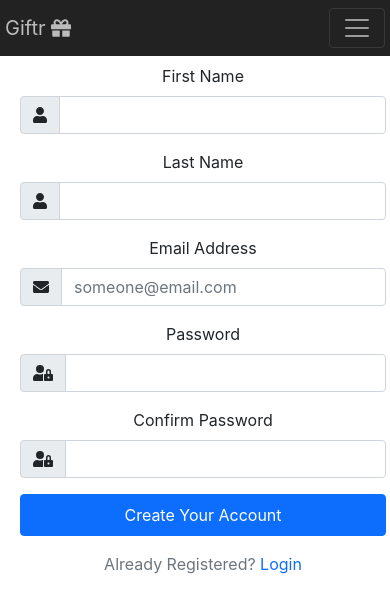
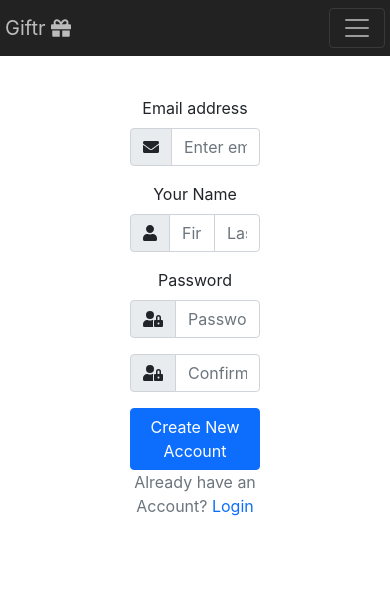
Before and after one commit to Draxy-au/giftr, a React (Create React App) app: page /register in a window 390 px wide. Shown: the top 612 px of the page. Built offline with nearby package versions, Linux system fonts and the light colour scheme.

Commit message:
Created login forms. Need to add css for responsiveness

```diff
--- a/src/Components/Login/Login.css
+++ b/src/Components/Login/Login.css
@@ -1,6 +1,16 @@
-.btn-facebook {
-  background: #405D9D;
-  border: none;
+.login-title {
+  display:flex;
+  align-items: center;
+  justify-content: center;
+  width: 100%;
+}
+
+.login-form-parent {
+  display: flex;
+  align-items: center;
+  justify-content: center;
+  width: 100%;
+  padding-top: 20px;
 }
 
 .nodecoration {
--- a/src/Components/Login/Login.js
+++ b/src/Components/Login/Login.js
@@ -1,4 +1,5 @@
 import React from "react";
+import { Form, Button, InputGroup } from "react-bootstrap";
 import { FontAwesomeIcon } from "@fortawesome/react-fontawesome";
 import { faEnvelope, faUserLock } from "@fortawesome/free-solid-svg-icons";
 
@@ -9,55 +10,39 @@ export default function Login() {
   const emailIcon = <FontAwesomeIcon icon={faEnvelope} />;
   const passwordIcon = <FontAwesomeIcon icon={faUserLock} />;
   return (
-    <div className="container m-2">
-      <div className="col-md-7 col-lg-6 ml-auto">
-        <form className="row g-3">
-          <div className="col-12">
-            <label htmlFor="inputAddress" className="form-label">
-              Email Address
-            </label>
-            <div className="input-group">
-              <div className="input-group-text">{emailIcon}</div>
-              <input
-                type="email"
-                className="form-control"
-                id="inputAddress"
-                placeholder="someone@email.com"
-              />
-            </div>
-          </div>
-          <div className="col-12">
-            <label htmlFor="inputPassword" className="form-label">
-              Password
-            </label>
-            <div className="input-group">
-              <div className="input-group-text">{passwordIcon}</div>
-              <input
-                type="password"
-                className="form-control"
-                id="inputAddress"
-                placeholder="********"
-              />
-            </div>
-          </div>
-          <div className="col-12 mx-auto mb-0">
-            <button
-              type="submit"
-              className="col-12 btn btn-primary btn-block py-2"
-            >
-              Login To Your Account
-            </button>
-          </div>
-          <div className="text-center w-100">
-            <p className="text-muted font-weight-bold">
-              Not Signed Up?{" "}
-              <Link to="/register" className="text-primary ml-2 nodecoration">
-                Register
-              </Link>
-            </p>
-          </div>
-        </form>
+    <>
+      <div className="login-title">
+        <h1>Login</h1>
       </div>
-    </div>
+      <div className="login-form-parent">
+        <Form className="col-4">
+          <Form.Group className="mb-3" controlId="formBasicEmail">
+            <Form.Label>Email address</Form.Label>
+            <InputGroup className="mb-3">
+              <InputGroup.Text>{emailIcon}</InputGroup.Text>
+              <Form.Control type="email" placeholder="Enter email" />
+            </InputGroup>
+          </Form.Group>
+
+          <Form.Group className="mb-3" controlId="formBasicPassword">
+            <Form.Label>Password</Form.Label>
+            <InputGroup className="mb-3">
+            <InputGroup.Text>{passwordIcon}</InputGroup.Text>
+              <Form.Control type="password" placeholder="Password" />
+            </InputGroup>
+          </Form.Group>
+
+          <Button className="col-12" variant="primary" type="submit">
+            Login
+          </Button>
+          <p className="text-muted font-weight-bold text-center">
+            Need an Account?{" "}
+            <Link to="/register" className="text-primary ml-2 nodecoration">
+              Register
+            </Link>
+          </p>
+        </Form>
+      </div>
+    </>
   );
 }
--- a/src/Components/NavBar/NavBar.js
+++ b/src/Components/NavBar/NavBar.js
@@ -21,10 +21,6 @@ const Styles = styled.div`
     &:hover {
       color: #fff;
     }
-  }
-
-  .tester {
-    align-items: flex-content-end;
   }
 
   .navbar-brand, .navbar-nav, .nav-link, .navbar-collapse {
--- a/src/Components/Register/Register.css
+++ b/src/Components/Register/Register.css
@@ -1,3 +1,10 @@
+.register-form-parent {
+  display: flex;
+  align-items: center;
+  justify-content: center;
+  width: 100%;
+  padding-top: 40px;
+}
 .btn-facebook {
   background: #405D9D;
   border: none;
--- a/src/Components/Register/Register.js
+++ b/src/Components/Register/Register.js
@@ -1,4 +1,6 @@
-import React from 'react'
+import React from "react";
+import { Form, Button, InputGroup } from "react-bootstrap";
+import styled from "styled-components";
 import { FontAwesomeIcon } from "@fortawesome/react-fontawesome";
 import {
   faUser,
@@ -15,82 +17,47 @@ export default function Register() {
   const passwordIcon = <FontAwesomeIcon icon={faUserLock} />;
 
   return (
-    <div className="container m-2">
-      <div className="col-md-7 col-lg-6 ml-auto">
-        <form className="row g-3">
-          <div className="col-md-6">
-            <label htmlFor="inputFirstName" className="form-label">
-              First Name
-            </label>
-            <div className="input-group">
-              <div className="input-group-text">{userIcon}</div>
-              <input type="text" className="form-control" id="inputFirstName" />
-            </div>
-          </div>
-          <div className="col-md-6">
-            <label htmlFor="inputLastName" className="form-label">
-              Last Name
-            </label>
-            <div className="input-group">
-              <div className="input-group-text">{userIcon}</div>
-              <input type="text" className="form-control" id="inputLastName" />
-            </div>
-          </div>
-          <div className="col-12">
-            <label htmlFor="inputAddress" className="form-label">
-              Email Address
-            </label>
-            <div className="input-group">
-              <div className="input-group-text">{emailIcon}</div>
-              <input
-                type="email"
-                className="form-control"
-                id="inputAddress"
-                placeholder="someone@email.com"
-              />
-            </div>
-          </div>
-          <div className="col-md-6">
-            <label htmlFor="inputPassword" className="form-label">
-              Password
-            </label>
-            <div className="input-group">
-              <div className="input-group-text">{passwordIcon}</div>
-              <input
-                type="password"
-                className="form-control"
-                id="inputPassword"
-              />
-            </div>
-          </div>
-          <div className="col-md-6">
-            <label htmlFor="inputConfirm" className="form-label">
-              Confirm Password
-            </label>
-            <div className="input-group">
-              <div className="input-group-text">{passwordIcon}</div>
-              <input
-                type="password"
-                className="form-control"
-                id="inputConfirm"
-              />
-            </div>
-          </div>
-          <div className="col-12 mx-auto mb-0">
-            <button type="submit" className="col-12 btn btn-primary btn-block py-2">
-              Create Your Account
-            </button>
-          </div>
-          <div className="text-center w-100">
-            <p className="text-muted font-weight-bold">
-              Already Registered?{" "}
-              <Link to="/login" className="text-primary ml-2 nodecoration">
-                Login
-              </Link>
-            </p>
-          </div>
-        </form>
-      </div>
+    <div className="register-form-parent">
+      <Form className="col-4">
+        <Form.Group className="mb-3" controlId="formBasicEmail">
+          <Form.Label>Email address</Form.Label>
+          <InputGroup className="mb-3">
+            <InputGroup.Text>{emailIcon}</InputGroup.Text>
+            <Form.Control type="email" placeholder="Enter email" />
+          </InputGroup>
+        </Form.Group>
+
+        <Form.Group className="mb-3" controlId="formBasicEmail">
+          <Form.Label>Your Name</Form.Label>
+          <InputGroup className="mb-3">
+            <InputGroup.Text>{userIcon}</InputGroup.Text>
+            <Form.Control type="text" placeholder="First name" />
+            <Form.Control type="text" placeholder="Last name" />
+          </InputGroup>
+        </Form.Group>
+
+        <Form.Group className="mb-3" controlId="formBasicPassword">
+          <Form.Label>Password</Form.Label>
+          <InputGroup className="mb-3">
+            <InputGroup.Text>{passwordIcon}</InputGroup.Text>
+            <Form.Control type="password" placeholder="Password" />
+          </InputGroup>
+          <InputGroup className="mb-3">
+            <InputGroup.Text>{passwordIcon}</InputGroup.Text>
+            <Form.Control type="password" placeholder="Confirm password" />
+          </InputGroup>
+        </Form.Group>
+
+        <Button className="col-12" variant="primary" type="submit">
+          Create New Account
+        </Button>
+        <p className="text-muted font-weight-bold text-center">
+          Already have an Account?{" "}
+          <Link to="/login" className="text-primary ml-2 nodecoration">
+            Login
+          </Link>
+        </p>
+      </Form>
     </div>
-  )
+  );
 }
```
